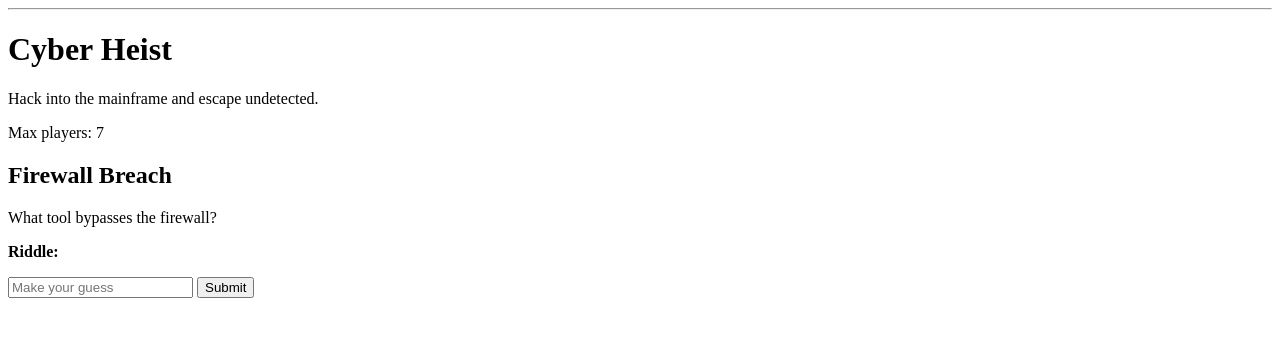
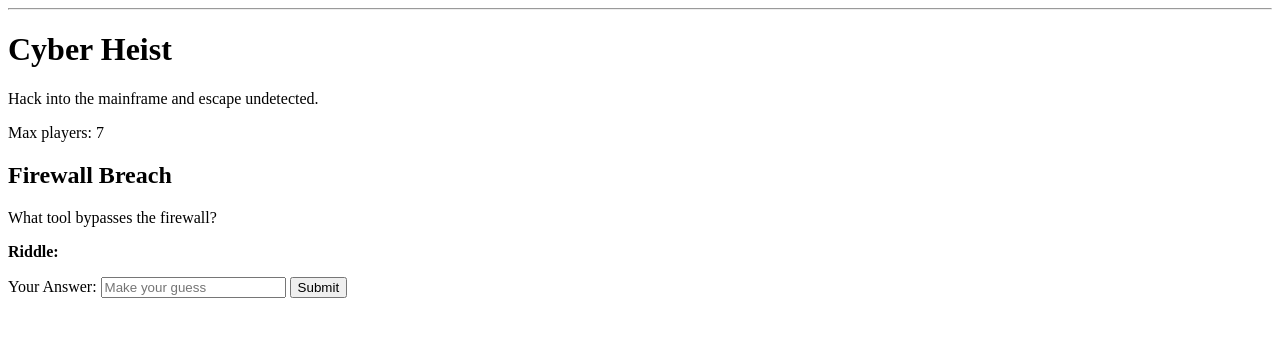
Before and after one commit to Desertiocaine/escape_room_project, a Django app: page /rooms/4/ in a window 1280 px wide. Shown: the part 26-363 px from the top of the page. Run offline with Django 5.2, Linux system fonts and the light colour scheme; data comes from the database, SQL or seed files in the repository; both versions use the stored data as it was after the commit.

Commit message:
Testing New Room Detail Views

```diff
--- a/templates/room_detail.html
+++ b/templates/room_detail.html
@@ -12,8 +12,9 @@
       <p><strong>Riddle:</strong> {{ puzzle.question }}</p>
       <form method="post">
         {% csrf_token %}
-        <input type="text" name="answer" placeholder="Make your guess">
-        <button type="submit">Submit</button>
+          <label for="answer">Your Answer:</label>
+          <input type="text" id="answer" placeholder="Make your guess" required>
+          <button type="submit">Submit</button>
       </form>
     {% else %}
       <p>You survived!</p>
```
Also changed, not shown: db.sqlite3.
